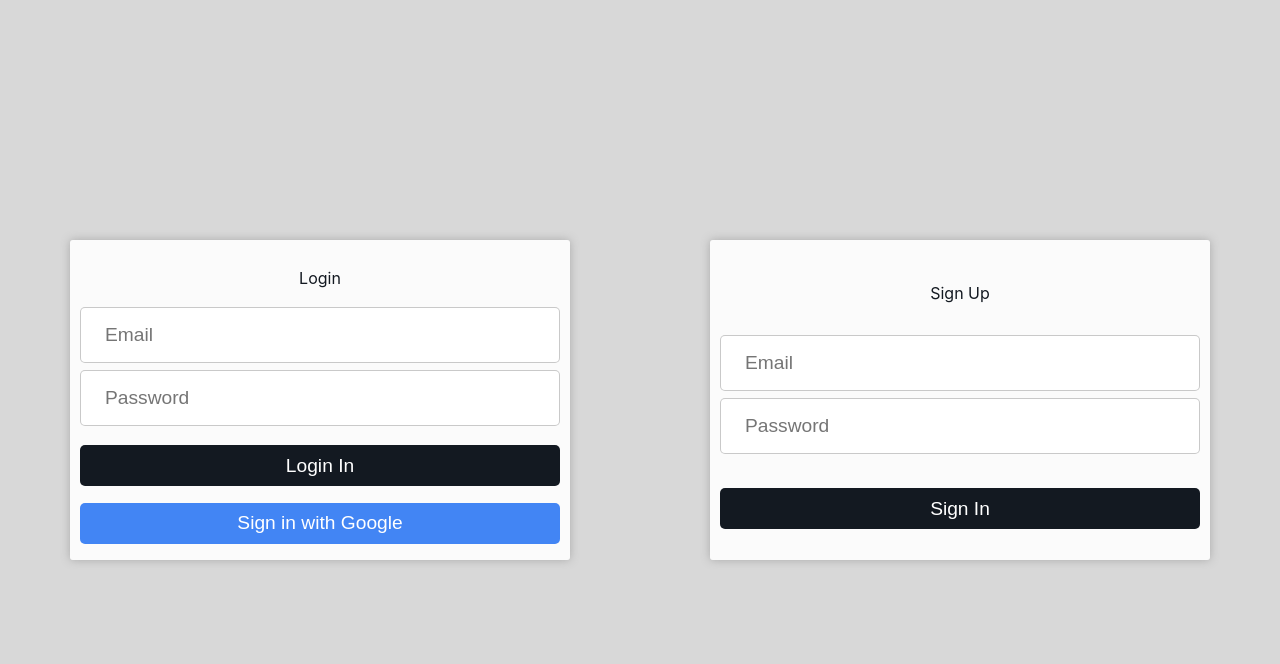
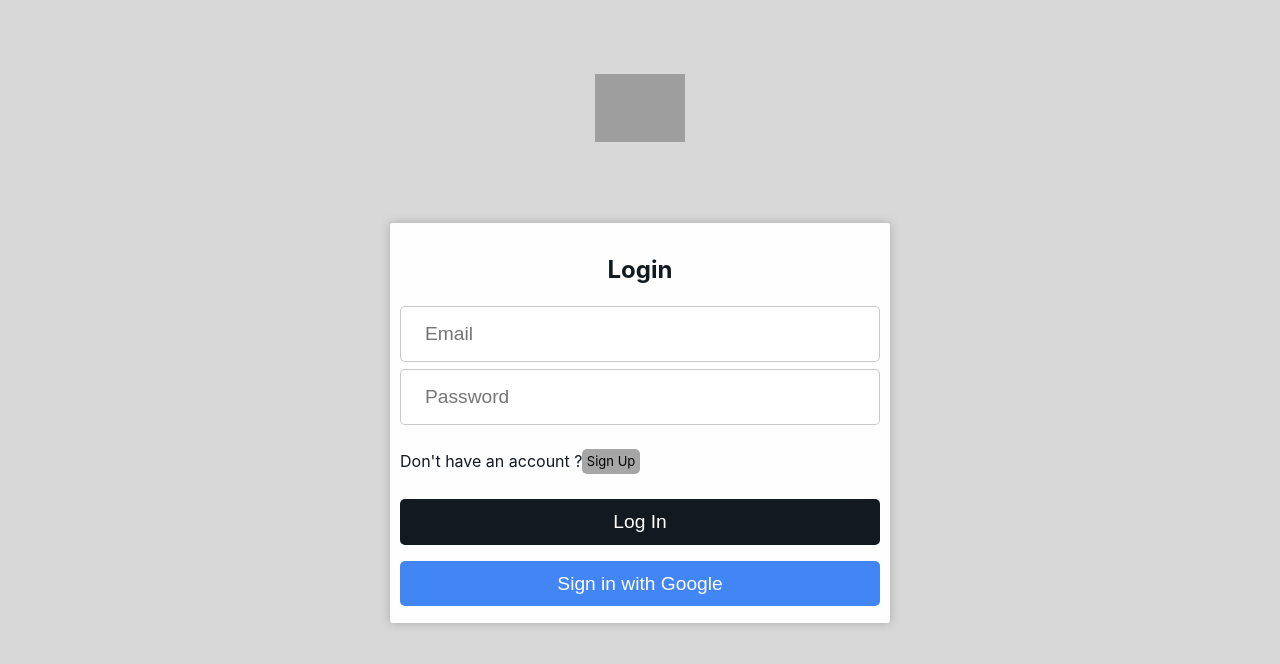
Before and after one commit to Vikas2426/amazon-clone, a React (Create React App) app: page /amazon-clone/login in a window 1280 px wide. Shown: the top 664 px of the page. Built offline with nearby package versions, Linux system fonts and the light colour scheme; grey boxes are pictures that could not be loaded.

Commit message:
separate login and sign in screens

```diff
--- a/src/components/Header.js
+++ b/src/components/Header.js
@@ -23,7 +23,6 @@ const Header = () => {
             <div className="logo-container">
                 <img className="logo" src="http://pngimg.com/uploads/amazon/amazon_PNG11.png" alt='Logo'></img>
             </div>
-
         </Link>
 
         {/* Search Bar  */}
--- a/src/components/Login.css
+++ b/src/components/Login.css
@@ -1,3 +1,7 @@
+.logo-container {
+  margin: 5% 0% -10% 0%;
+  text-align: center;
+}
 .login-page {
   height: 100vh;
   display: flex;
@@ -13,10 +17,10 @@
 }
 
 .login-card {
-  background-color: rgba(255, 255, 255, 0.91);
+  background-color: rgba(255, 255, 255, 0.986);
   box-shadow: 0px 0px 10px darkgray;
   width: 45%;
-  height: 40vh;
+  height: 50vh;
   border-radius: 3px;
   display: flex;
   flex-direction: column;
@@ -50,6 +54,7 @@ input {
   padding: 2%;
   border-radius: 5px;
   margin-bottom: 0.8%;
+  border: 2px solid #13192100;
 }
 
 .btn:hover {
@@ -58,6 +63,18 @@ input {
   border: 2px solid #131921;
 }
 
+#loginTogglerParent {
+  width: 100%;
+}
+
+.loginToggler {
+  background-color: rgba(128, 128, 128, 0.69);
+  color: black;
+  font-size: small;
+  width: 30%;
+  padding: 0.5%;
+}
+
 .google {
   background-color: #4285f4;
 }
--- a/src/components/Login.js
+++ b/src/components/Login.js
@@ -1,57 +1,36 @@
-import React, { Component } from 'react';
+import React, { useState } from 'react';
 import './Login.css';
-import { signInWithGoogle, signInWithEmail, createUserWithEmail } from '../firebase/firebase.utils.js';
+import { signInWithEmail, createUserWithEmail } from '../firebase/firebase.utils.js';
+import { Link } from 'react-router-dom';
+import LoginCard from './LoginCard.js';
+import SignInCard from './SignInCard.js';
 
+function Login() {
 
-class Login extends Component {
-    state = {
-        email: "",
-        password: ""
-    }
-    handleChange = event => {
-        this.setState({
-            [event.target.name]: event.target.value
-        })
-    }
-    handleClick = event => {
-        event.preventDefault();
-        console.log(event.target.name);
-        event.target.name === "login" ?
-            signInWithEmail(this.state.email, this.state.password)
-            : createUserWithEmail(this.state.email, this.state.password);
+    const [login, toggleLogin] = useState(true);
 
+    function handleClick() {
+        toggleLogin(!login);
     }
 
     // handleSignIn = event => {
     //     event.preventDefault();
     //     createUserWithEmail(this.state.email, this.state.password);
     // }
-    render() {
-        return (<div className="login-page">
-            <div className='login-card'>
-                <p>Login</p>
-                <form>
-                    <input type='email' name='email' required placeholder='Email' onChange={this.handleChange}></input>
-                    <input type='password' name='password' required placeholder='Password' onChange={this.handleChange}></input>
-                </form>
 
-                <button className='btn' type='submit' name='login' onClick={this.handleClick}>Login In</button>
-                <button className='google btn' onClick={signInWithGoogle}>Sign in with Google</button>
-
-            </div>
-            <div className='login-card'>
-                <p>Sign Up</p>
-                <form>
-                    <input type='email' name='email' required placeholder='Email' onChange={this.handleChange}></input>
-                    <input type='password' name='password' required placeholder='Password' onChange={this.handleChange}></input>
-                </form>
-
-                <button className='btn' type='submit' name='signup' onClick={this.handleClick}>Sign In</button>
-
+    return (
+        <div id='login-page-container'>
+            <Link to='/'>
+                <div className="logo-container">
+                    <img className="logo" src="http://pngimg.com/uploads/amazon/amazon_PNG11.png" alt='Logo'></img>
+                </div>
+            </Link>
+            <div className="login-page">
+                {login ? <LoginCard toggle={handleClick} /> : <SignInCard toggle={handleClick} />}
 
             </div>
         </div>)
-    }
+
 }
 
 
--- /dev/null
+++ b/src/components/LoginCard.js
@@ -0,0 +1,53 @@
+import React, {useState} from 'react';
+import { signInWithGoogle, signInWithEmail } from '../firebase/firebase.utils.js';
+
+
+export default function LoginCard({ toggle }) {
+
+    const [email, setEmail] = useState("");
+    const [password, setPassword] = useState("");
+    const handleChange = event => {
+        if (event.target.name == "email") {
+            setEmail(event.target.value);
+        }
+        else {
+            setPassword(event.target.value);
+        }
+    }
+
+    const handleClick = event => {
+        event.preventDefault();
+        console.log(event.target.name);
+        event.target.name === "login" &&
+            signInWithEmail(email, password)
+
+    }
+
+    return (
+        <div className='login-card'>
+            <h2>Login</h2>
+            <form>
+                <input type='email' name='email' required placeholder='Email' onChange={handleChange}></input>
+                <input type='password' name='password' required placeholder='Password' onChange={handleChange}></input>
+            </form>
+            <p id='loginTogglerParent'>Don't have an account ?
+            <span
+                    className="btn loginToggler"
+                    onClick={toggle}>
+                    Sign Up
+                </span>
+            </p>
+            <button
+                className='btn'
+                type='submit'
+                name='login'
+                onClick={handleClick}>
+                Log In
+                </button>
+            <button
+                className='google btn'
+                onClick={signInWithGoogle}>
+                Sign in with Google
+                </button>
+        </div>);
+}
--- /dev/null
+++ b/src/components/SignInCard.js
@@ -0,0 +1,42 @@
+import React, { useState } from 'react';
+import { createUserWithEmail } from '../firebase/firebase.utils.js';
+
+export default function SignInCard({ toggle }) {
+
+    const [email, setEmail] = useState("");
+    const [password, setPassword] = useState("");
+
+    const handleChange = event => {
+        if (event.target.name == "email") {
+            setEmail(event.target.value);
+        }
+        else {
+            setPassword(event.target.value);
+        }
+    }
+
+    const handleClick = event => {
+        event.preventDefault();
+        console.log(event.target.name);
+        event.target.name === "login" && createUserWithEmail(email, password);
+
+    }
+
+    return (
+        <div className='login-card'>
+            <h3>Sign Up</h3>
+            <form>
+                <input type='email' name='email' required placeholder='Email' onChange={handleChange}></input>
+                <input type='password' name='password' required placeholder='Password' onChange={handleChange}></input>
+            </form>
+            <p id='loginTogglerParent'>Already have an account ?
+            <span className="btn loginToggler" onClick={toggle}>
+                    Log In
+                </span>
+            </p>
+            <button className='btn' type='submit' name='signup' onClick={handleClick}>Sign In</button>
+
+
+        </div>
+    )
+}
```
